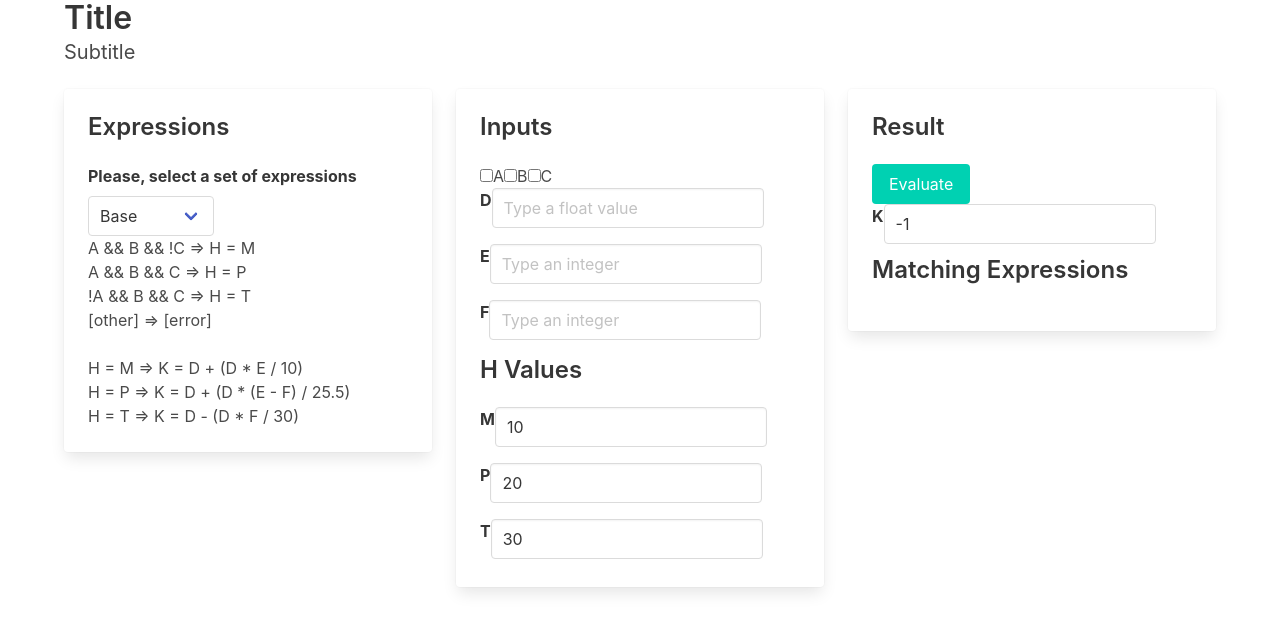
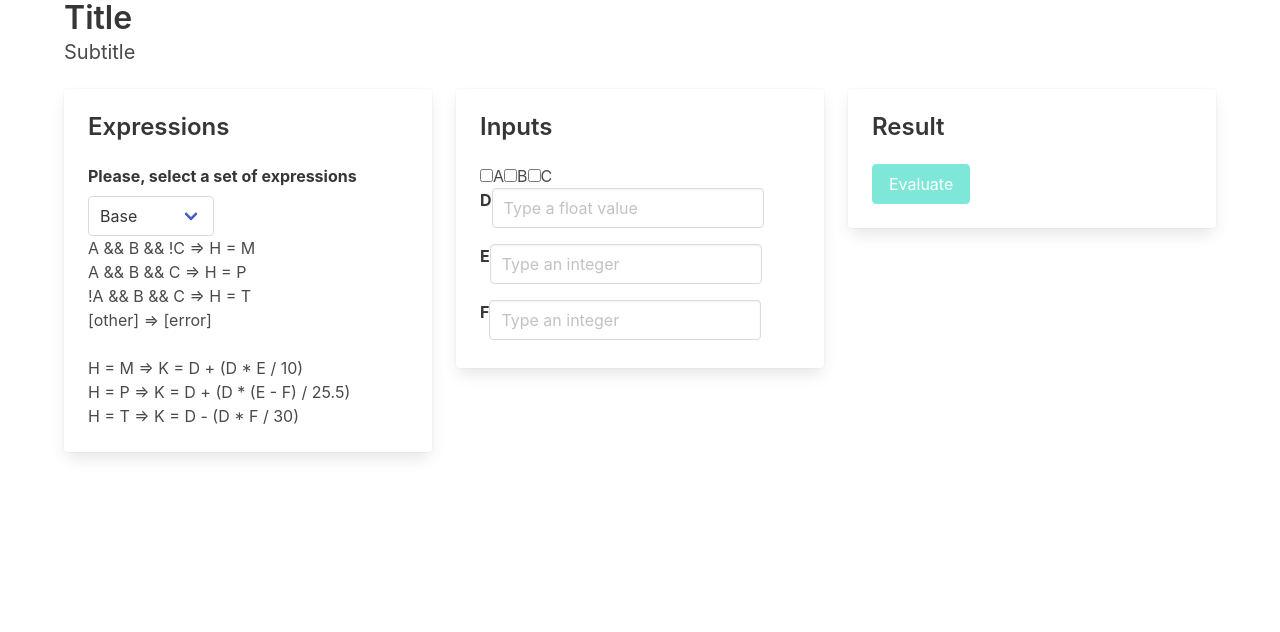
Before and after one commit to rcompanhoni/wilton-cross, a React (Create React App) app: page / in a window 1280 px wide. Shown: the top 632 px of the page. Built offline with nearby package versions, Linux system fonts and the light colour scheme.

Commit message:
Result: hide results on error scenarios

```diff
--- a/src/components/Inputs/index.tsx
+++ b/src/components/Inputs/index.tsx
@@ -11,9 +11,6 @@ interface Errors {
   d?: string;
   e?: string;
   f?: string;
-  m?: string;
-  p?: string;
-  t?: string;
 }
 
 export const Inputs = ({ input, setInput }: Props) => {
@@ -39,10 +36,6 @@ export const Inputs = ({ input, setInput }: Props) => {
 
     if (['e', 'f'].includes(field)) {
       validation = !validator.isFloat(value) ? 'Must be an integer' : '';
-    }
-
-    if (['m', 'p', 't'].includes(field)) {
-      validation = !validator.isFloat(value) ? 'Must be a number' : '';
     }
 
     setErrors({
@@ -130,53 +123,6 @@ export const Inputs = ({ input, setInput }: Props) => {
               </div>
             </div>
           </div>
-
-          <h2 className="title is-4">H Values</h2>
-
-          <div className="field is-horizontal">
-            <label className="label">M</label>
-            <div className="control">
-              <input
-                name="m"
-                className="input"
-                type="text"
-                placeholder="Type an integer"
-                value={input?.m || ''}
-                onChange={onInputChange}
-              />
-              <p className="help is-danger">{errors.m}</p>
-            </div>
-          </div>
-
-          <div className="field is-horizontal">
-            <label className="label">P</label>
-            <div className="control">
-              <input
-                name="p"
-                className="input"
-                type="text"
-                placeholder="Type an integer"
-                value={input?.p || ''}
-                onChange={onInputChange}
-              />
-              <p className="help is-danger">{errors.p}</p>
-            </div>
-          </div>
-
-          <div className="field is-horizontal">
-            <label className="label">T</label>
-            <div className="control">
-              <input
-                name="t"
-                className="input"
-                type="text"
-                placeholder="Type an integer"
-                value={input?.t || ''}
-                onChange={onInputChange}
-              />
-              <p className="help is-danger">{errors.t}</p>
-            </div>
-          </div>
         </form>
       </div>
     </div>
--- a/src/components/Result/index.tsx
+++ b/src/components/Result/index.tsx
@@ -11,6 +11,9 @@ export const Result = ({ input, expressionSet }: Props) => {
   const [matchingInputExp, setMatchingInputExp] = useState<string>('');
   const [matchingOutputExp, setMatchingOutputExp] = useState<string>('');
   const [k, setK] = useState<number>(-1);
+
+  const canEvaluate = !input.hasError && input.d && input.e && input.f;
+  const displayResults = canEvaluate && k !== -1;
 
   const evaluateExpression = () => {
     const h = expressionSet.inputExpressionSet.reduce(
@@ -67,10 +70,16 @@ export const Result = ({ input, expressionSet }: Props) => {
       <div className="card-content">
         <h3 className="title is-4">Result</h3>
 
-        <button className="button is-primary" onClick={evaluateExpression}>
+        <button
+          className="button is-primary"
+          onClick={evaluateExpression}
+          disabled={!canEvaluate}
+        >
           Evaluate
         </button>
 
+        {displayResults && (
+          <>
             <div className="field is-horizontal">
               <label className="label">K</label>
               <div className="control">
@@ -83,6 +92,8 @@ export const Result = ({ input, expressionSet }: Props) => {
               <li>{matchingInputExp}</li>
               <li>{matchingOutputExp}</li>
             </ul>
+          </>
+        )}
       </div>
     </div>
   );
--- a/src/components/index.tsx
+++ b/src/components/index.tsx
@@ -13,10 +13,7 @@ const initialState: State = {
     d: undefined,
     e: undefined,
     f: undefined,
-    m: 10,
-    p: 20,
-    t: 30,
-    hasError: false,
+    hasError: true,
   },
   expressionSet: baseExpressionSet,
 };
--- a/src/lib/types.ts
+++ b/src/lib/types.ts
@@ -5,9 +5,6 @@ export interface Input {
   d?: number;
   e?: number;
   f?: number;
-  m: number;
-  p: number;
-  t: number;
   hasError: boolean;
 }
 
```
Lines whose indentation alone changed are shown as unchanged.
